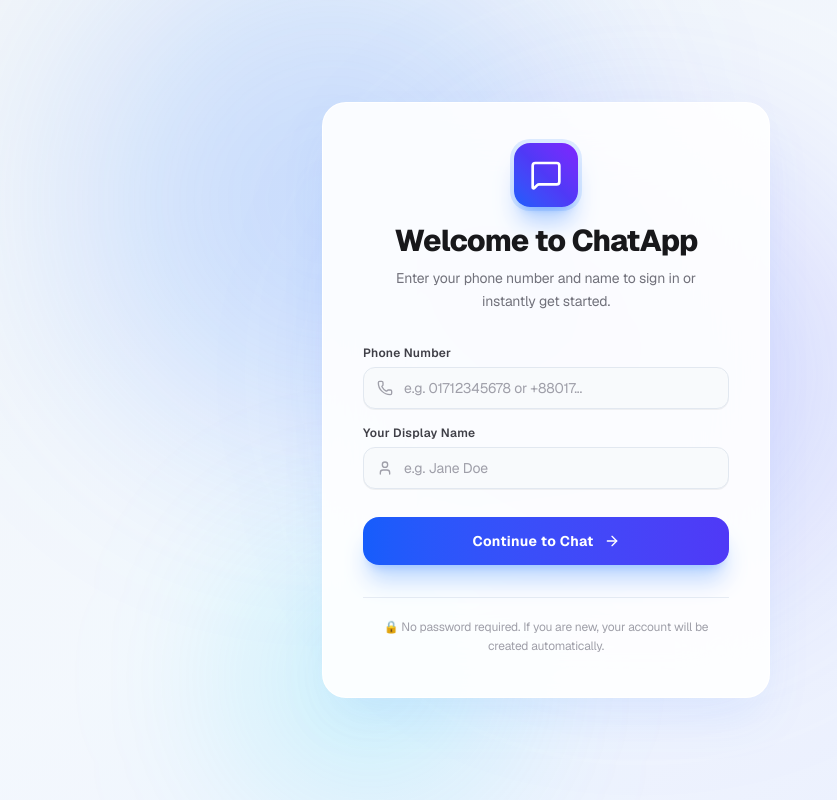
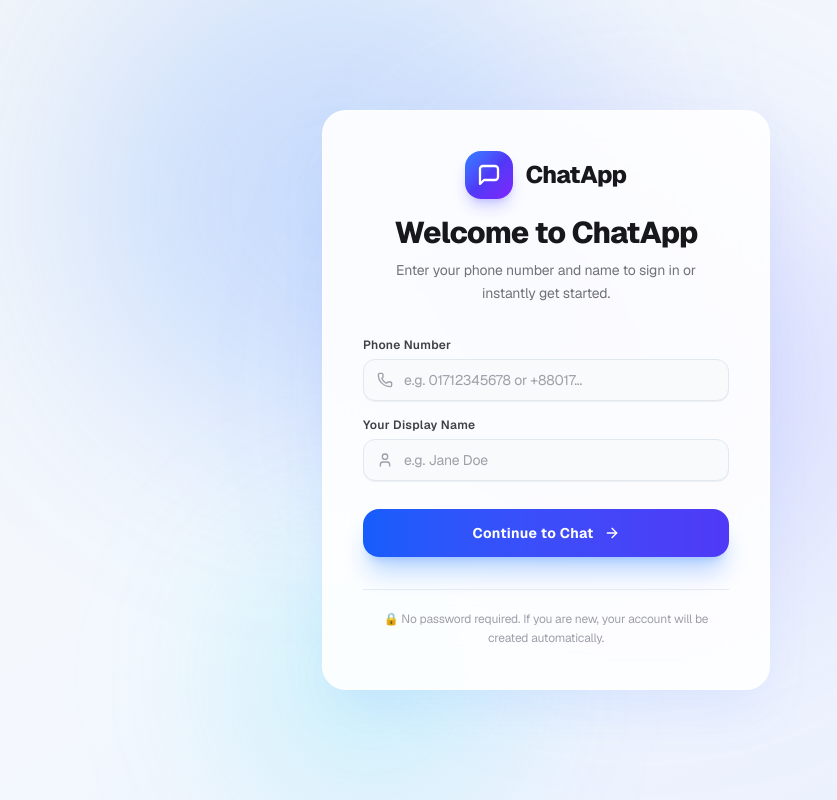
Before and after one commit to morshedsajid26/assesment-project, a Next.js app: page /login in a window 1280 px wide. Shown: the whole page, without its empty margins (94-931 px from the left). Built offline with nearby package versions, Linux system fonts and the light colour scheme; no server answers.

Commit message:
login form,logo, cta updated

```diff
--- a/src/components/auth/LoginForm.tsx
+++ b/src/components/auth/LoginForm.tsx
@@ -1,11 +1,12 @@
 "use client";
 
 import React, { useState } from "react";
+import Link from "next/link";
 import { InputField } from "@/src/components/ui/InputField";
 import { Button } from "@/src/components/ui/Button";
 import { useAuth } from "@/src/hooks/useAuth";
+import { BrandLogo } from "@/src/components/ui/BrandLogo";
 import {
-  MessageSquare,
   Phone,
   User as UserIcon,
   Sparkles,
@@ -67,9 +68,7 @@ export const LoginForm: React.FC = () => {
     >
       {/* Brand Header */}
       <div className="flex flex-col items-center text-center mb-8">
-        <div className="w-16 h-16 rounded-2xl bg-gradient-to-tr from-blue-600 via-indigo-600 to-violet-600 flex items-center justify-center text-white shadow-xl shadow-blue-500/35 mb-4 ring-4 ring-blue-500/15">
-          <MessageSquare className="w-8 h-8" />
-        </div>
+        <BrandLogo href="/" size="lg" className="mb-4" />
         <h1 className="text-2xl sm:text-3xl font-extrabold tracking-tight text-zinc-900 dark:text-zinc-50">
           Welcome to ChatApp
         </h1>
--- a/src/components/landing/LandingNavbar.tsx
+++ b/src/components/landing/LandingNavbar.tsx
@@ -3,9 +3,10 @@
 import React, { useState, useEffect } from "react";
 import Link from "next/link";
 import { motion, AnimatePresence } from "framer-motion";
-import { MessageSquare, ArrowRight, Menu, X, Sparkles, Zap } from "lucide-react";
+import { ArrowRight, Menu, X, Sparkles, Zap } from "lucide-react";
 import { ThemeToggle } from "@/src/components/ui/ThemeToggle";
 import { useAuthContext } from "@/src/context/AuthContext";
+import { BrandLogo } from "@/src/components/ui/BrandLogo";
 
 export const LandingNavbar: React.FC = () => {
   const [scrolled, setScrolled] = useState(false);
@@ -26,23 +27,15 @@ export const LandingNavbar: React.FC = () => {
       setScrolled(window.scrollY > 20);
 
       // Simple active section detection
-      const sections = [
-        "hero",
-        "features",
-        "how-it-works",
-        "demo",
-        "testimonials",
-        "faq",
-        "get-started",
-      ];
-      const scrollPos = window.scrollY + 200;
+      const sections = ["faq", "testimonials", "how-it-works", "features", "hero"];
+      const scrollPosition = window.scrollY + 200;
 
       for (const sectionId of sections) {
-        const el = document.getElementById(sectionId);
-        if (el) {
-          const top = el.offsetTop;
-          const height = el.offsetHeight;
-          if (scrollPos >= top && scrollPos < top + height) {
+        const element = document.getElementById(sectionId);
+        if (element) {
+          const top = element.offsetTop;
+          const height = element.offsetHeight;
+          if (scrollPosition >= top && scrollPosition < top + height) {
             setActiveSection(sectionId);
             break;
           }
@@ -90,18 +83,11 @@ export const LandingNavbar: React.FC = () => {
     >
       <div className="max-w-7xl mx-auto px-4 sm:px-6 lg:px-8 h-18 flex items-center justify-between">
         {/* Brand Logo */}
-        <Link
+        <BrandLogo
           href="#hero"
           onClick={(e) => handleScrollTo(e, "#hero")}
-          className="flex items-center gap-2.5 group select-none shrink-0"
-        >
-          <div className="w-10 h-10 rounded-2xl bg-gradient-to-tr from-blue-600 via-indigo-600 to-violet-600 flex items-center justify-center text-white shadow-md shadow-indigo-500/25 group-hover:scale-105 transition-transform">
-            <MessageSquare className="w-5 h-5" />
-          </div>
-          <span className="font-extrabold text-xl tracking-tight text-zinc-900 dark:text-white">
-            ChatApp
-          </span>
-        </Link>
+          size="md"
+        />
 
         {/* Desktop Nav Links */}
         <nav className="hidden lg:flex items-center gap-1 p-1 rounded-full bg-slate-100/70 dark:bg-zinc-900/70 border border-slate-200/60 dark:border-zinc-800 backdrop-blur-md shrink-0">
--- /dev/null
+++ b/src/components/ui/BrandLogo.tsx
@@ -0,0 +1,87 @@
+import React from "react";
+import Link from "next/link";
+
+interface BrandLogoProps {
+  href?: string;
+  size?: "sm" | "md" | "lg" | "xl";
+  className?: string;
+  onClick?: (e: React.MouseEvent<HTMLAnchorElement>) => void;
+  showText?: boolean;
+  textColor?: string;
+}
+
+export const BrandLogo: React.FC<BrandLogoProps> = ({
+  href = "/",
+  size = "md",
+  className = "",
+  onClick,
+  showText = true,
+  textColor,
+}) => {
+  const sizeMap = {
+    sm: {
+      box: "w-8 h-8 rounded-xl",
+      icon: "w-4 h-4",
+      text: "text-lg",
+    },
+    md: {
+      box: "w-10 h-10 rounded-2xl",
+      icon: "w-5 h-5",
+      text: "text-xl",
+    },
+    lg: {
+      box: "w-12 h-12 rounded-2xl",
+      icon: "w-6 h-6",
+      text: "text-2xl",
+    },
+    xl: {
+      box: "w-16 h-16 rounded-[22px]",
+      icon: "w-8 h-8",
+      text: "text-3xl",
+    },
+  };
+
+  const current = sizeMap[size];
+
+  const content = (
+    <div className={`flex items-center gap-3 select-none group ${className}`}>
+      {/* Gradient Squircle Icon */}
+      <div
+        className={`${current.box} bg-gradient-to-br from-blue-500 via-indigo-600 to-violet-600 flex items-center justify-center text-white shadow-lg shadow-indigo-500/30 group-hover:scale-105 active:scale-95 transition-transform duration-200 shrink-0`}
+      >
+        <svg
+          className={`${current.icon} text-white`}
+          viewBox="0 0 24 24"
+          fill="none"
+          stroke="currentColor"
+          strokeWidth="2.3"
+          strokeLinecap="round"
+          strokeLinejoin="round"
+        >
+          <path d="M21 14a3 3 0 0 1-3 3H7l-4 4V6a3 3 0 0 1 3-3h12a3 3 0 0 1 3 3v8z" />
+        </svg>
+      </div>
+
+      {/* Brand Text */}
+      {showText && (
+        <span
+          className={`font-extrabold ${current.text} tracking-tight ${
+            textColor || "text-zinc-900 dark:text-white"
+          }`}
+        >
+          ChatApp
+        </span>
+      )}
+    </div>
+  );
+
+  if (href) {
+    return (
+      <Link href={href} onClick={onClick} className="inline-flex items-center cursor-pointer">
+        {content}
+      </Link>
+    );
+  }
+
+  return content;
+};
```
Also changed, not shown: src/components/landing/CtaSection.tsx (+30 -34 lines).
